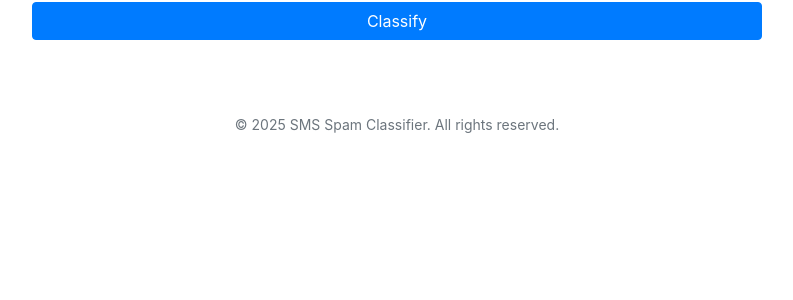
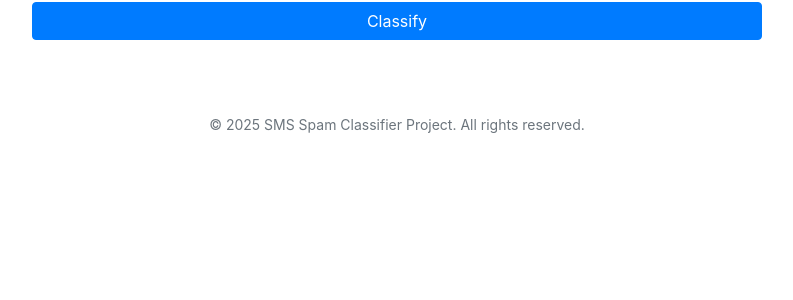
Before and after one commit to DevClass2023/spam_classifier_project, a Django app: page /core/classify/ in a window 1280 px wide. Shown: the part 394-694 px from the top of the page, without its empty margins (243-1036 px from the left). Run offline with Django 5.2, Linux system fonts and the light colour scheme; the visitor is signed in with stand-in values (Sample User, id 1); some libraries are stand-ins or nearby versions.

Commit message:
Updated Code

```diff
--- a/templates/base.html
+++ b/templates/base.html
@@ -57,7 +57,7 @@
     </div>
 
     <footer class="text-center mt-5 mb-3 text-muted">
-        <small>&copy; 2025 SMS Spam Classifier. All rights reserved.</small>
+        <small>&copy; 2025 SMS Spam Classifier Project. All rights reserved.</small>
     </footer>
 </body>
 </html>
```
